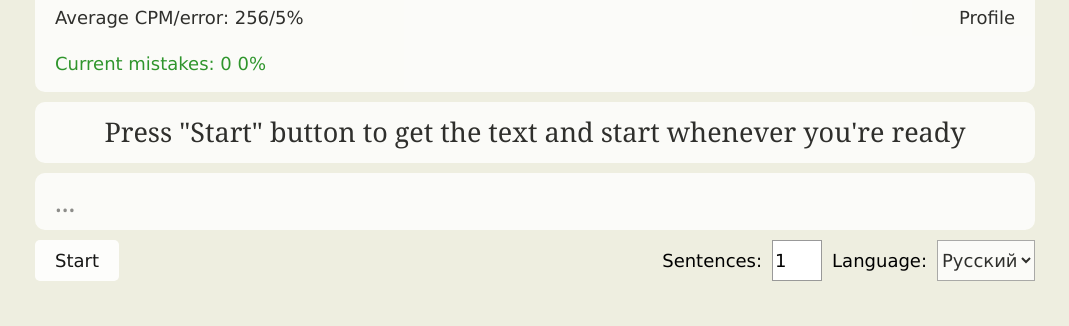
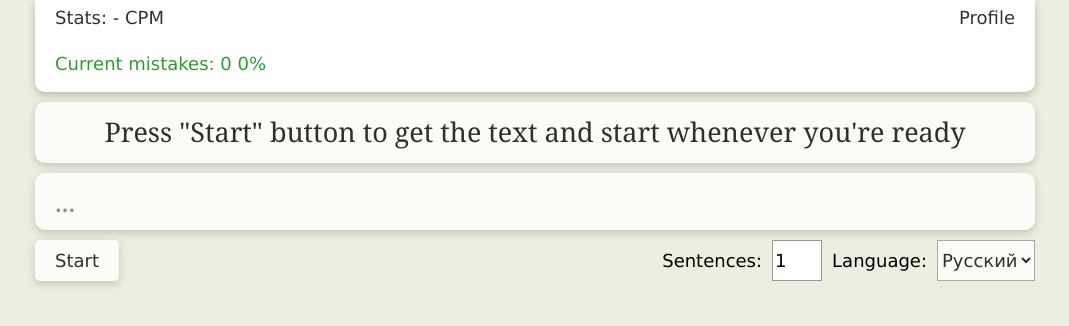
Before and after one commit to seri0zha/Typing-trainer, a React (Create React App) app: page / in a window 1280 px wide. Shown: the top 326 px of the page, without its empty margins (105-1174 px from the left). Built offline with nearby package versions, Linux system fonts and the light colour scheme.

Commit message:
style: Add shadows

```diff
--- a/src/App.tsx
+++ b/src/App.tsx
@@ -1,7 +1,7 @@
 import styled from "styled-components";
 import Header from "./components/Header";
 import Trainer from "./components/Trainer";
-import Stats from "./components/Stats";
+import Stats from "./components/Header/Stats";
 import { useAppSelector } from "./store";
 
 const AppWrapper = styled.div`
@@ -14,17 +14,10 @@ const AppWrapper = styled.div`
 `;
 
 const App = () => {
-  const trainer = useAppSelector(state => state.trainer);
-  const stats = useAppSelector(state => state.stats);
   return (
     <AppWrapper>
       <Header/>
-      <Stats
-        currentMistakes={stats.current.mistakes}
-        textLength={trainer.text.length}/>
-      <Trainer
-        text={trainer.text}
-        symbolToHighlight={trainer.currentPosition}/>
+      <Trainer/>
     </AppWrapper>
   );
 }
--- /dev/null
+++ b/src/components/Header/Stats/index.tsx
@@ -0,0 +1,26 @@
+import styled from "styled-components";
+import { useAppSelector } from "../../../store";
+
+const StatsWrapper = styled.div`
+  color: green;
+  opacity: 0.8;
+  padding: 20px;
+  border-radius: 0 0 10px 10px;
+`;
+
+const Stats: React.FC = () => {
+
+  const [currentMistakes, textLength] = useAppSelector(state =>
+    [state.stats.current.mistakes, state.trainer.text.length]
+  );
+  return (
+    <StatsWrapper>
+      <span>Current mistakes: {currentMistakes}</span>
+      <span> {currentMistakes === 0
+        ? 0
+        : (currentMistakes/textLength * 100).toFixed(1)}%</span>
+    </StatsWrapper>
+  )
+}
+
+export default Stats;
--- a/src/components/Header/index.tsx
+++ b/src/components/Header/index.tsx
@@ -1,22 +1,31 @@
 import styled from "styled-components";
+import { DivShadowWrapper } from "../ShadowWrapper";
+import Stats from "./Stats";
 
 const FlexHeader = styled.header`
   padding: 10px 20px;
   display: flex;
-  background-color: white;
   opacity: 0.8;
   color: black;
   justify-content: space-between;
 `;
 
+const Wrapper = styled(DivShadowWrapper)`
+  background-color: white;
+  border-radius: 0 0 10px 10px;
+`;
+
 const Header = () => {
   return (
-    <FlexHeader>
-      <div>
-        Average CPM/error: 256/5%
-      </div>
-      <div>Profile</div>
-    </FlexHeader>
+    <Wrapper>
+      <FlexHeader>
+        <div>
+          Stats: - CPM
+        </div>
+        <div>Profile</div>
+      </FlexHeader>
+      <Stats/>
+    </Wrapper>
   )
 };
 
--- /dev/null
+++ b/src/components/ShadowWrapper/index.tsx
@@ -0,0 +1,21 @@
+import styled from "styled-components";
+
+const shadowString: string = "rgba(0, 0, 0, 0.24) 0px 3px 8px;";
+
+export const DivShadowWrapper = styled.div`
+  -webkit-box-shadow: ${shadowString};
+  -moz-box-shadow: ${shadowString};
+  box-shadow: ${shadowString};
+`;
+
+export const InputShadowWrapper = styled.input`
+  -webkit-box-shadow: ${shadowString};
+  -moz-box-shadow: ${shadowString};
+  box-shadow: ${shadowString};
+`;
+
+export const ButtonShadowWrapper = styled.button`
+  -webkit-box-shadow: ${shadowString};
+  -moz-box-shadow: ${shadowString};
+  box-shadow: ${shadowString};
+`;
--- a/src/components/Stats/index.tsx
+++ /dev/null
@@ -1,28 +0,0 @@
-import styled from "styled-components";
-
-interface StatsProps {
-  currentMistakes: number,
-  textLength: number
-}
-
-const StatsWrapper = styled.div`
-  background-color: white;
-  color: green;
-  opacity: 0.8;
-  padding: 20px;
-  border-radius: 0 0 10px 10px;
-`;
-
-const Stats: React.FC<StatsProps> = (props) => {
-
-  return (
-    <StatsWrapper>
-      <span>Current mistakes: {props.currentMistakes}</span>
-      <span> {props.currentMistakes === 0
-        ? 0
-        : (props.currentMistakes/props.textLength * 100).toFixed(1)}%</span>
-    </StatsWrapper>
-  )
-}
-
-export default Stats;
--- a/src/components/Trainer/Controls/index.tsx
+++ b/src/components/Trainer/Controls/index.tsx
@@ -2,6 +2,7 @@ import React from "react";
 import styled from "styled-components";
 import { useAppDispatch } from "../../../store";
 import { setLanguage, setSentencesCount } from "../../../store/actions/trainerActions";
+import { ButtonShadowWrapper } from "../../ShadowWrapper";
 import OptionWrapper from "./OptionWrapper";
 
 interface ControlsProps {
@@ -10,13 +11,14 @@ interface ControlsProps {
   sentencesCount: number,
 }
 
-const StartButton = styled.button`
+const StartButton = styled(ButtonShadowWrapper)`
   font-size: 1em;
   padding: 10px 20px;
-  opacity: 0.9;
+  opacity: 0.8;
   background-color: white;
   border: 0;
   border-radius: 5px;
+  transition: 0.3s;
   &:hover {
     cursor: pointer;
     opacity: 1;
--- a/src/components/Trainer/TextDisplay/index.tsx
+++ b/src/components/Trainer/TextDisplay/index.tsx
@@ -1,7 +1,8 @@
 import styled from "styled-components";
+import { DivShadowWrapper } from "../../ShadowWrapper";
 import Results from "./Results";
 
-const TextWrapper = styled.div`
+const TextWrapper = styled(DivShadowWrapper)`
   font-size: 1.5em;
   background-color: white;
   color: black;
--- a/src/components/Trainer/TextInput/index.tsx
+++ b/src/components/Trainer/TextInput/index.tsx
@@ -3,6 +3,7 @@ import styled from "styled-components";
 import { useAppDispatch, useAppSelector } from "../../../store";
 import { setCurrentMistakes, setTime } from "../../../store/actions/statsActions";
 import { setCurrentInputText, setCurrentPosition } from "../../../store/actions/trainerActions";
+import { InputShadowWrapper } from "../../ShadowWrapper";
 
 interface TextInputProps {
   // useState action to set string color
@@ -11,7 +12,7 @@ interface TextInputProps {
   inputRef: RefObject<HTMLInputElement>,
 }
 
-const Input = styled.input`
+const Input = styled(InputShadowWrapper)`
   font-size: 1.5em;
   padding: 10px 20px;
   margin-bottom: 10px;
--- a/src/components/Trainer/index.tsx
+++ b/src/components/Trainer/index.tsx
@@ -8,19 +8,15 @@ import Controls from "./Controls";
 import TextInput from "./TextInput";
 import { resetCurrentStats } from "../../store/actions/statsActions";
 
-interface TrainerProps {
-  text: string,
-  symbolToHighlight: number,
-}
-
 const TrainerWrapper = styled.div`
   display: flex;
   flex-direction: column;
   justify-content: center;
 `;
 
-const Trainer: React.FC<TrainerProps> = (props) => {
+const Trainer: React.FC = () => {
   const inputRef = useRef() as MutableRefObject<HTMLInputElement>;
+  const trainer = useAppSelector(state => state.trainer);
   const [sentencesCount, language] = useAppSelector(
     state => [state.trainer.sentences, state.trainer.language]
   );
@@ -40,8 +36,8 @@ const Trainer: React.FC<TrainerProps> = (props) => {
   return (
     <TrainerWrapper>
       <TextDisplay
-        text={props.text}
-        symbolToHighlight={props.symbolToHighlight}
+        text={trainer.text}
+        symbolToHighlight={trainer.currentPosition}
         color={currentSymbolColor}
         textFinished={textFinished}/>
       <TextInput
```
